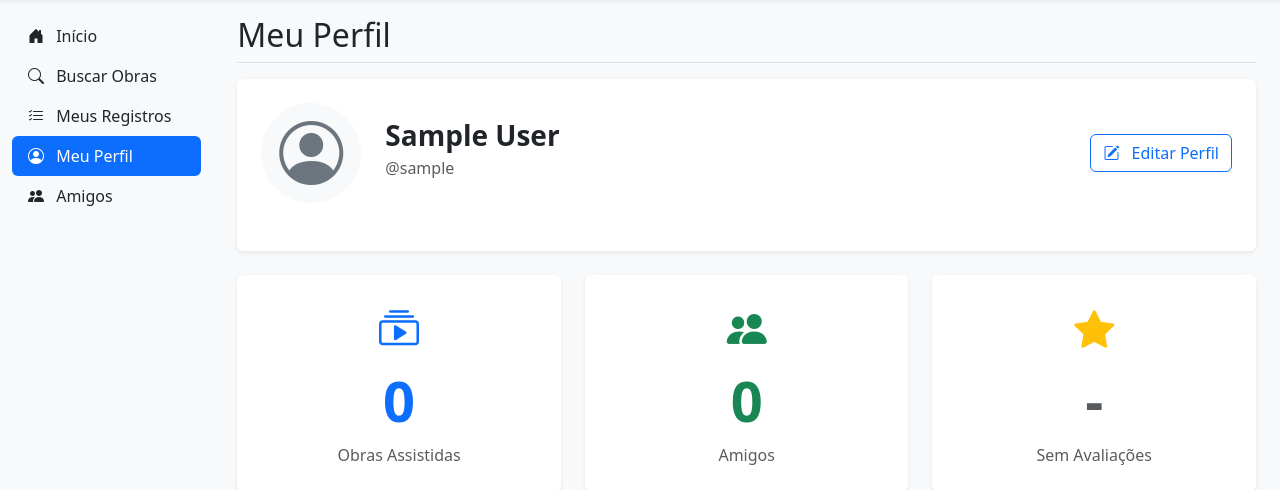
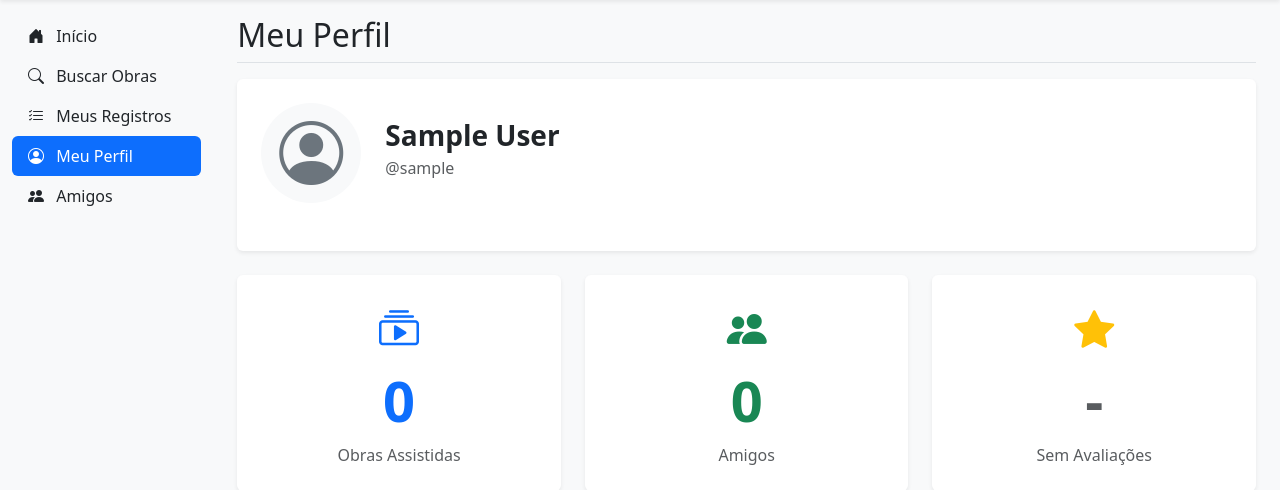
Before and after one commit to italohreis/watchbook, a Django app: page /usuarios/perfil/ in a window 1280 px wide. Shown: the part 56-546 px from the top of the page. Run offline with Django 4.2, Linux system fonts and the light colour scheme; the visitor is signed in with stand-in values (Sample User, id 1); data comes from the database, SQL or seed files in the repository; data that the repository does not hold is empty; some libraries are stand-ins or nearby versions.

Commit message:
refactor: remove commented code and clean up profile template; streamline friend badge display

```diff
--- a/watchbook/catalogo/views.py
+++ b/watchbook/catalogo/views.py
@@ -1,4 +1,3 @@
-# catalogo/views.py
 from django.views.generic import ListView
 from django.contrib.auth.mixins import LoginRequiredMixin
 from .models import Obra
@@ -14,7 +13,6 @@ class ListarObras(LoginRequiredMixin, ListView):
     def get_queryset(self):
         queryset = super().get_queryset().order_by('titulo')
 
-        # Filtrar por tipo se especificado na query string e texto
         tipo_filtro = self.request.GET.get('tipo')
         if tipo_filtro and tipo_filtro in dict(TIPOS).keys():
             queryset = queryset.filter(tipo=tipo_filtro)
--- a/watchbook/templates/usuarios/perfil.html
+++ b/watchbook/templates/usuarios/perfil.html
@@ -36,16 +36,10 @@
                     </div>
 
                     <div class="flex-shrink-0">
-                        {% if is_own_profile %}
-                            <button class="btn btn-outline-primary">
-                                <i class="bi bi-pencil-square me-2"></i> Editar Perfil
-                            </button>
-                        {% else %}
-                            {% if sao_amigos %}
-                                <span class="badge bg-success fs-6 px-3 py-2">
-                                    <i class="bi bi-check-circle-fill me-1"></i> Amigos
-                                </span>
-                            {% endif %}
+                        {% if sao_amigos %}
+                            <span class="badge bg-success fs-6 px-3 py-2">
+                                <i class="bi bi-check-circle-fill me-1"></i> Amigos
+                            </span>
                         {% endif %}
                     </div>
                 </div>
--- a/watchbook/watchbook/views.py
+++ b/watchbook/watchbook/views.py
@@ -1,4 +1,3 @@
-# watchbook/views.py
 from django.shortcuts import render, redirect
 from django.views import View
 from django.views.generic import TemplateView
```
